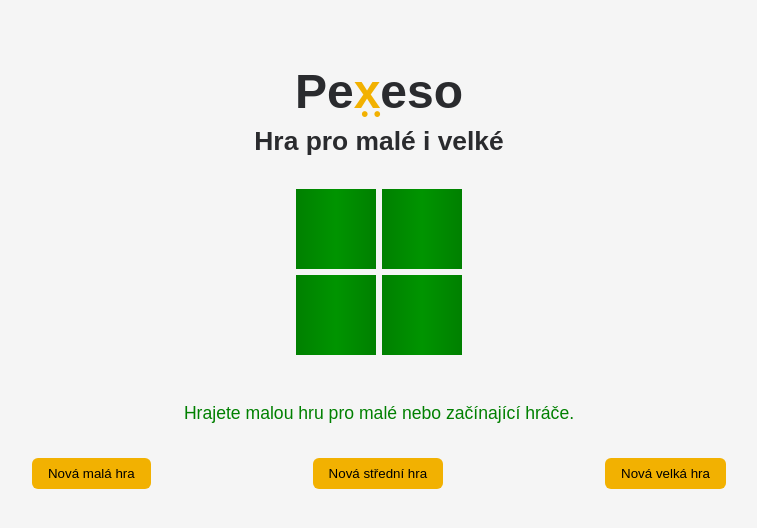
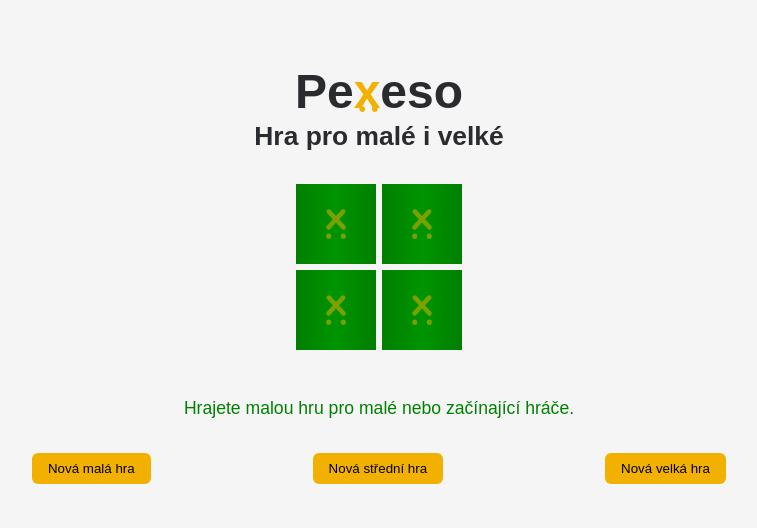
Before and after one commit to hankaEsha/pexeso, a plain HTML site: page index.html in a window 1280 px wide. Shown: the whole page, without its empty margins (261-1018 px from the left). Drawn offline with Linux system fonts and the light colour scheme.

Commit message:
image added to the back side of the cards

```diff
--- a/style.css
+++ b/style.css
@@ -34,8 +34,8 @@ h1::after {
   display: block;
   font-size: 20px;
   text-align: center;
-  margin-top: -1rem;
-  padding-right: 1rem;
+  margin-top: -1.3rem;
+  padding-right: 1.3rem;
 }
 
 .x {
@@ -68,7 +68,22 @@ h1::after {
   transition-property: all;
   transition-timing-function: ease-in-out;
   display: flex;
-  background-image: linear-gradient(to right, #008000, #009400, #008000);
+  background-image:
+    linear-gradient(
+      to right,
+      hsl(120deg 100% 25% / 50%),
+      hsl(120deg 100% 29% / 50%),
+      hsl(120deg 100% 25% / 50%)
+    ),
+    url("x.min.svg"),
+    linear-gradient(to right,
+    hsl(120deg 100% 25% / 100%),
+    hsl(120deg 100% 29% / 100%),
+    hsl(120deg 100% 25% / 100%)
+    );
+  background-size: auto, 25%, auto;
+  background-repeat: repeat, no-repeat, repeat;
+  background-position: center;
   font-size: 3rem;
   align-items: center;
   justify-content: center;
```
Also changed, not shown: x.min.svg (added).
